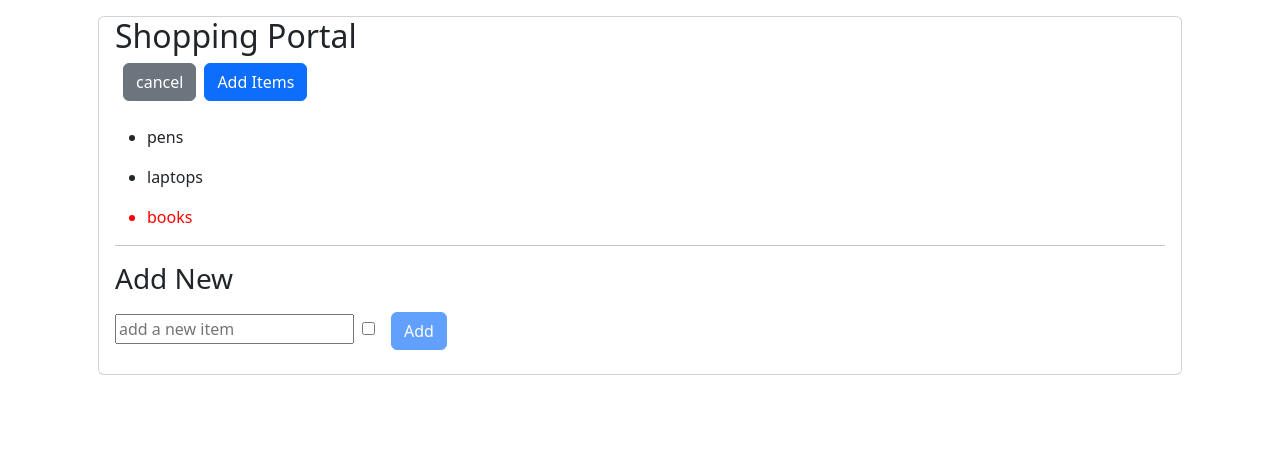
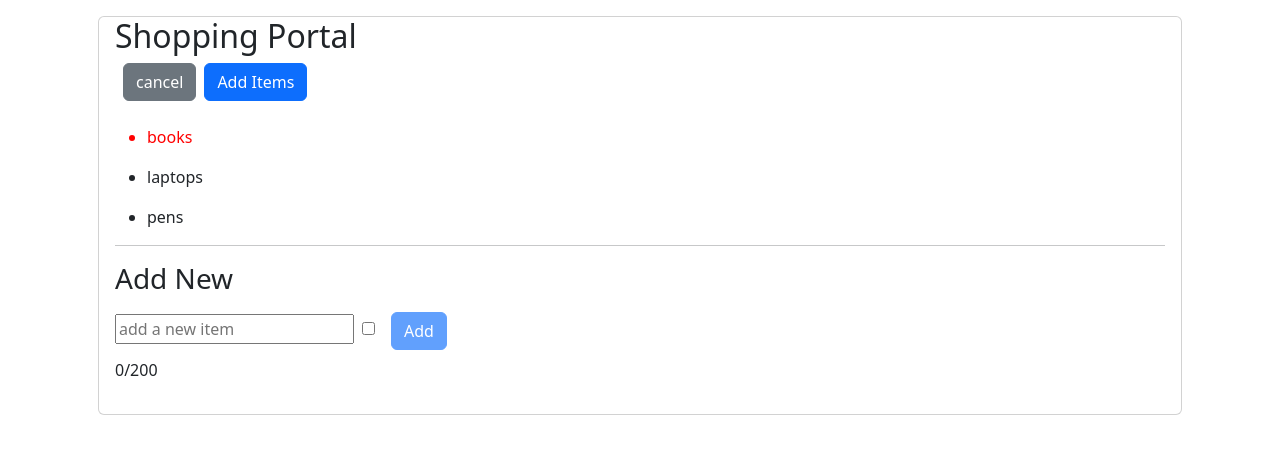
Before and after one commit to alice-njoroge/Vue3-compositions-API, a Vue app: page / in a window 1280 px wide. Both pictures are taken after a click on the button "Add Items". Shown: the top 454 px of the page. Built offline with nearby package versions, Linux system fonts and the light colour scheme.

Commit message:
computed properties

```diff
--- a/src/App.vue
+++ b/src/App.vue
@@ -1,10 +1,11 @@
 <script setup>
-import {reactive, ref} from "vue";
+import {computed, reactive, ref} from "vue";
 
 const header = ref('Shopping Portal');
 const newItem = ref('');
 const editing = ref(false);
 const highPriority = ref(false);
+
 
 const items = reactive([
   {name: 'pens', highPriority: false, id: 1},
@@ -22,6 +23,17 @@ const doEdit = (e)=>{
   newItem.value = '';
 }
 
+const charCount = computed(()=>{
+  return newItem.value.length;
+})
+const reversedItems = computed(()=>{
+  const anotherArray = []
+  items.forEach(item => {
+    anotherArray.push(item)
+  })
+  return anotherArray.reverse()
+})
+
 
 </script>
 
@@ -36,7 +48,7 @@ const doEdit = (e)=>{
       </div>
 
       <div class="card-body">
-        <ul v-if="items.length" v-for="({item, name, highPriority, id}, index ) in items" :key="id">
+        <ul v-if="items.length" v-for="({item, name, highPriority, id}, index ) in reversedItems" :key="id">
           <li :class="{ priority: highPriority }" > {{ name }}</li>
         </ul>
 
@@ -48,6 +60,7 @@ const doEdit = (e)=>{
                  placeholder="add a new item">
           <input class="m-2" v-model="highPriority" type="checkbox">
           <button :disabled="newItem.length < 3" type="submit" class="btn btn-primary m-2"> Add</button>
+          <p>{{charCount}}/200</p>
         </form>
       </div>
 
```
